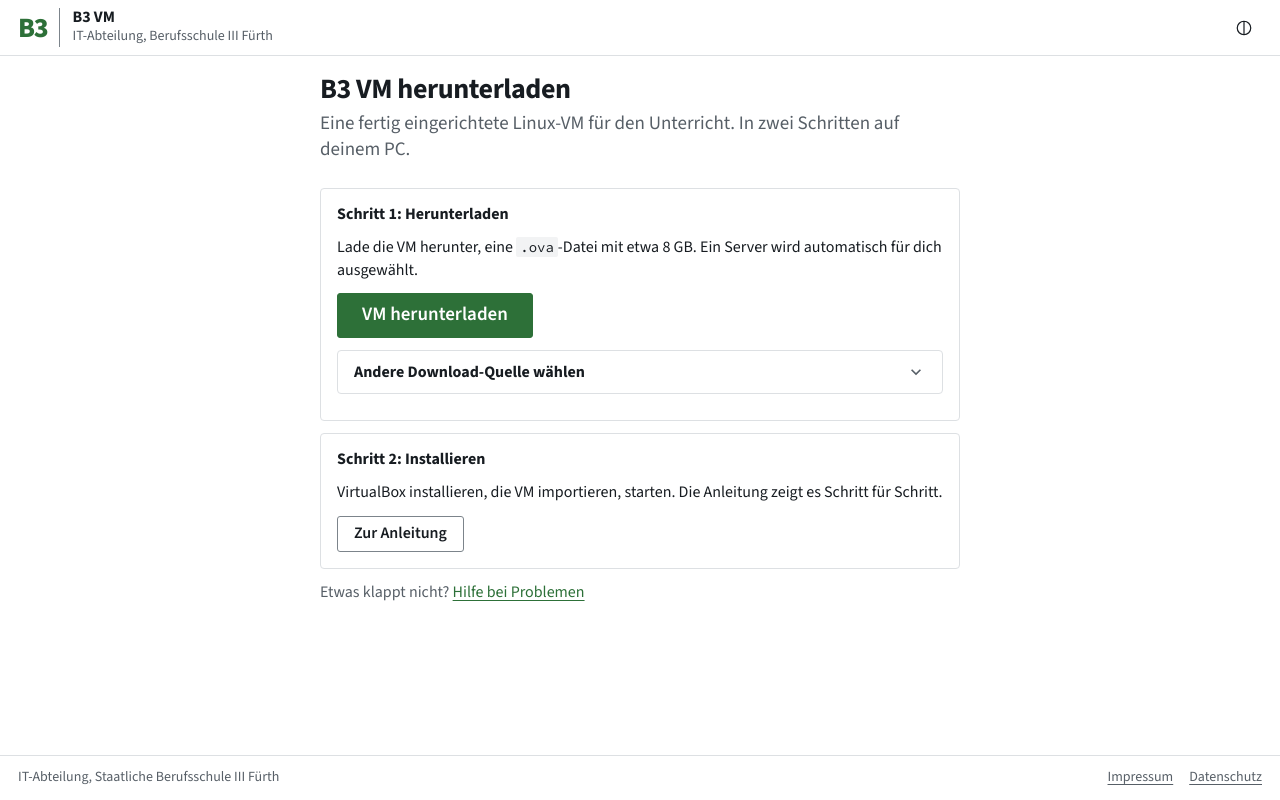
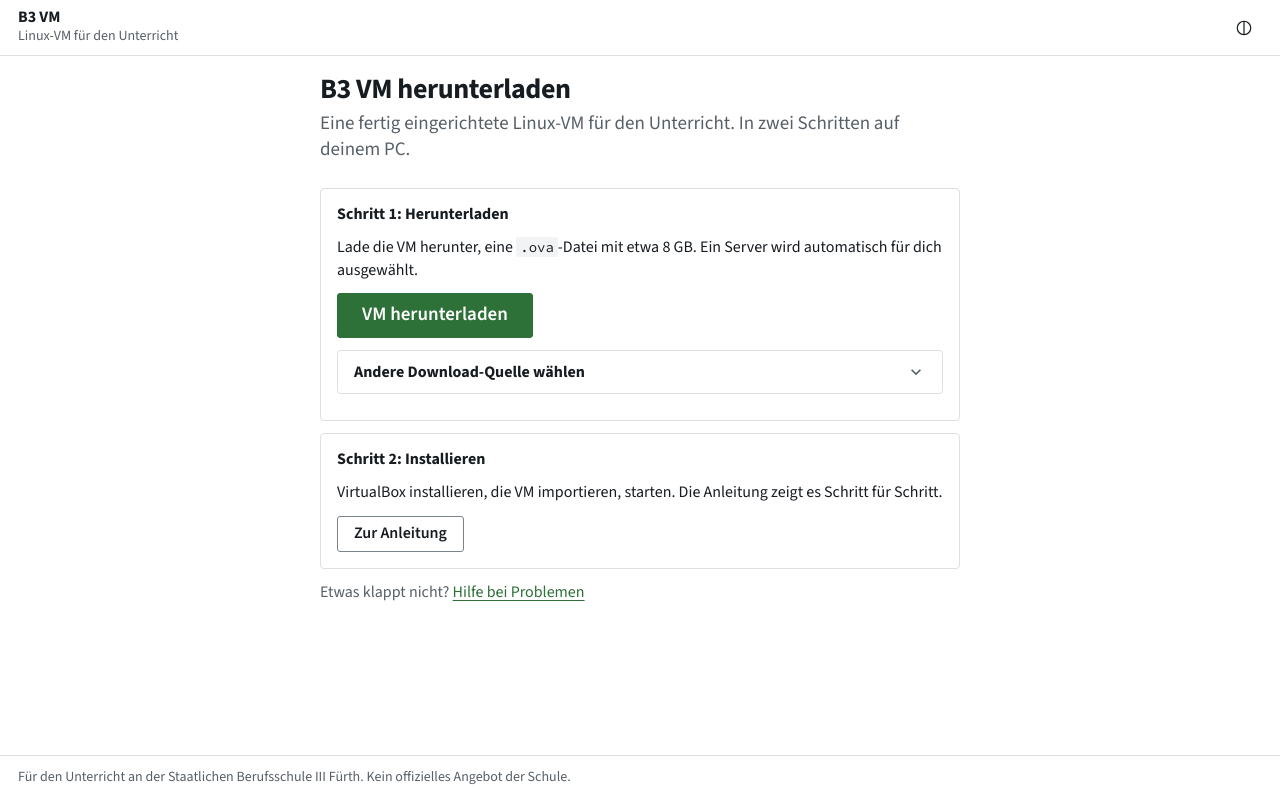
Before and after one commit to mamrehn/b3_vm_download, a plain HTML site: page index.html in a window 1280 px wide. Drawn offline with Linux system fonts and the light colour scheme.

Commit message:
Mark the page as made for the B3, not by the school
- No school wordmark, no Impressum and Datenschutz links of the school
- Footer on every page: made for teaching at the Staatliche Berufsschule III Fürth, not an official offering of the school

```diff
--- a/index.html
+++ b/index.html
@@ -3,8 +3,8 @@
 <head>
   <meta charset="UTF-8">
   <meta name="viewport" content="width=device-width, initial-scale=1.0">
-  <title>B3 VM herunterladen – IT-Abteilung B3 Fürth</title>
-  <meta name="description" content="Die fertig eingerichtete Linux-VM der IT-Abteilung der Berufsschule III Fürth herunterladen und installieren.">
+  <title>B3 VM herunterladen</title>
+  <meta name="description" content="Eine fertig eingerichtete Linux-VM für den Unterricht an der Berufsschule III Fürth herunterladen und installieren. Kein offizielles Angebot der Schule.">
   <script>try{var t=localStorage.getItem('b3-theme');document.documentElement.dataset.theme=t==='light'||t==='dark'?t:matchMedia('(prefers-color-scheme: dark)').matches?'dark':'light'}catch(e){}</script>
   <link rel="stylesheet" href="fonts/fonts.css">
   <link rel="stylesheet" href="style.css">
@@ -17,10 +17,9 @@
 
   <header class="app-header">
     <a class="app-brand" href="./">
-      <span class="brand-mark" aria-hidden="true">B3</span>
       <span class="app-brand-text">
         <span class="app-title">B3 VM</span>
-        <span class="app-subtitle">IT-Abteilung, Berufsschule III Fürth</span>
+        <span class="app-subtitle">Linux-VM für den Unterricht</span>
       </span>
     </a>
     <div class="header-actions">
@@ -83,13 +82,7 @@
   </div>
 
   <footer class="app-footer">
-    <span>IT-Abteilung, Staatliche Berufsschule III Fürth</span>
-    <nav aria-label="Rechtliches">
-      <ul>
-        <li><a href="https://www.b3-fuerth.de/impressum">Impressum</a></li>
-        <li><a href="https://www.b3-fuerth.de/datenschutz">Datenschutz</a></li>
-      </ul>
-    </nav>
+    <span>Für den Unterricht an der Staatlichen Berufsschule III Fürth. Kein offizielles Angebot der Schule.</span>
   </footer>
 
   <dialog class="modal" id="download-dialog" aria-labelledby="download-title">
```
Also changed, not shown: hilfe.html (+2 -9 lines), vm-installationsanleitung.html (+2 -9 lines).
